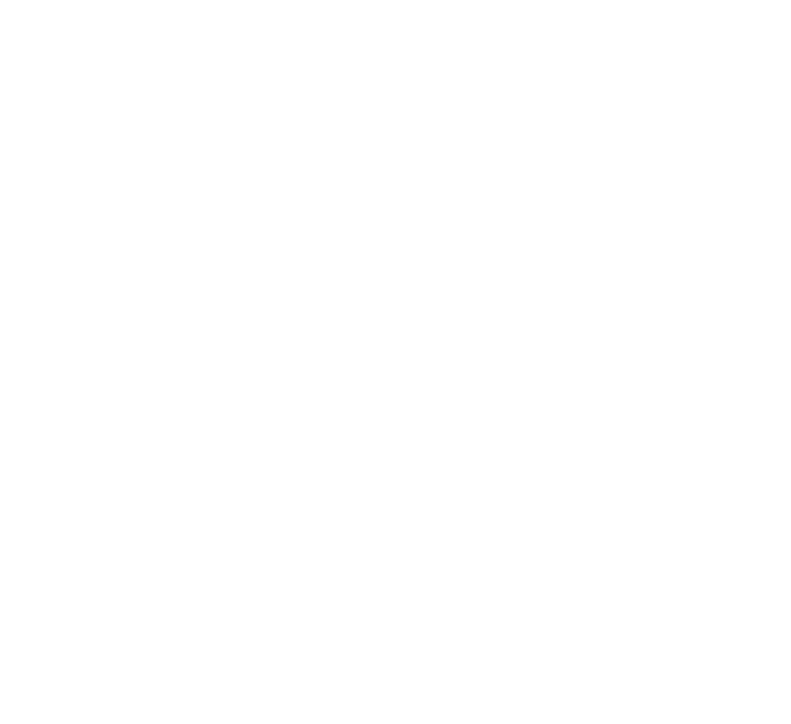
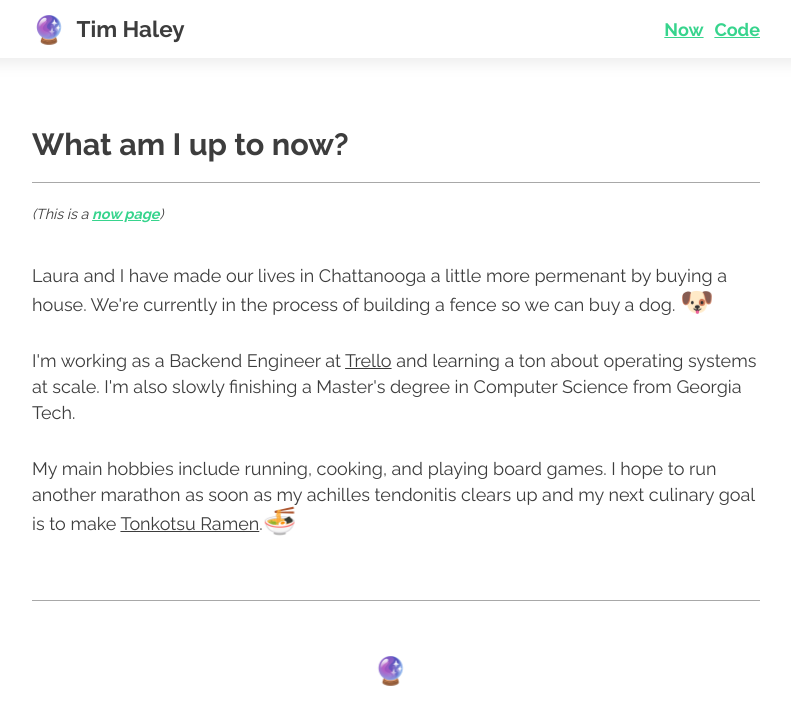
Before and after one commit to timhaley94/timhaley.me, a Gatsby site: page /now in a window 1280 px wide. Before the commit this address had no page. Shown: the whole page, without its empty margins (244-1035 px from the left). Built offline with nearby package versions, Linux system fonts and the light colour scheme; Gatsby itself is replaced by a stand-in of ours.

Commit message:
Spin up "now" page. Break projects into it's own page.

```diff
--- a/src/components/About/index.js
+++ b/src/components/About/index.js
@@ -11,7 +11,7 @@
         <p className={ styles.description }>
           I'm a software engineer from Chattanooga, TN and who likes
           to write code, play Dungeons and Dragons, and watch NBA
-          basketball. This site is a showcase of some of my work.
+          basketball. This is my corner of the interwebs.
         </p>
       </a>
     </div>
--- a/src/components/About/index.module.css
+++ b/src/components/About/index.module.css
@@ -1,8 +1,13 @@
 .container {
-  margin: 0 auto 2.5rem auto;
+  margin: 0 auto;
   width: 100%;
   max-width: 550px;
   text-align: center;
+  height: 80vh;
+  display: flex;
+  flex-direction: column;
+  justify-content: center;
+  align-items: center;
 }
 
 .title {
--- a/src/components/Button/index.js
+++ b/src/components/Button/index.js
@@ -1,6 +1,5 @@
 import React from 'react';
 import PropTypes from 'prop-types';
-import { Link } from 'gatsby';
 import classNames from 'classnames';
 import styles from './index.module.css';
 
--- a/src/components/Emoji/index.module.css
+++ b/src/components/Emoji/index.module.css
@@ -1,4 +1,5 @@
 .container {
   font-size: 1.5rem;
+  color: rgb(0, 0, 0);
   margin: 0.1rem 0.6rem 0 0;
 }
--- a/src/components/Footer/index.js
+++ b/src/components/Footer/index.js
@@ -1,27 +1,12 @@
 import React from 'react';
-import { SocialIcon } from 'react-social-icons';
+import { Emoji } from '..';
 import styles from './index.module.css';
-
-function Icon({ url }) {
-  return (
-    <div className={ styles.icon }>
-      <SocialIcon url={ url } />
-    </div>
-  );
-}
 
 const Footer = () => (
   <>
     <hr />
     <footer className={ styles.container }>
-      <div className={ styles.icons }>
-        <Icon url="https://www.linkedin.com/in/tim-haley/" />
-        <Icon url="https://github.com/timhaley94" />
-        <Icon url="mailto:tim.d.haley@gmail.com" />
-      </div>
-      <p className={ styles.copyright }>
-        © {new Date().getFullYear()} Tim Haley
-      </p>
+      <Emoji value="🔮" alt="crystal ball" />
     </footer>
   </>
 );
--- a/src/components/Footer/index.module.css
+++ b/src/components/Footer/index.module.css
@@ -5,17 +5,3 @@
   justify-content: center;
   align-items: center;
 }
-
-.icons {
-  display: flex;
-  justify-content: center;
-  align-items: center;
-}
-
-.icon {
-  margin: 0 15px;
-}
-
-.copyright {
-  margin: 1rem 0 0 0;
-}
--- a/src/components/Header/index.js
+++ b/src/components/Header/index.js
@@ -15,9 +15,8 @@
           </span>
         </Link>
         <nav>
-          <Link className={ styles.navLink } to="/#me">Me</Link>
-          { /* <Link className={ styles.navLink } to="/#skills">Skills</Link> */ }
-          <Link className={ styles.navLink } to="/#projects">Projects</Link>
+          <Link className={ styles.navLink } to="/now">Now</Link>
+          <Link className={ styles.navLink } to="/code">Code</Link>
         </nav>
       </div>
     </header>
--- a/src/components/Layout/index.js
+++ b/src/components/Layout/index.js
@@ -1,12 +1,12 @@
 import React from 'react';
 import PropTypes from 'prop-types';
 import { useStaticQuery, graphql } from 'gatsby';
-import { Header, Footer } from '..';
+import { Header, Footer, SEO } from '..';
 import styles from './index.module.css';
 import './normalize.css';
 import './global.css';
 
-const Layout = ({ children }) => {
+const Layout = ({ noFooter, children }) => {
   const data = useStaticQuery(graphql`
     query SiteTitleQuery {
       site {
@@ -23,15 +23,21 @@
       <div className={ styles.container }>
         <div className={ styles.content }>
           <main>{ children }</main>
-          <Footer />
+          { !noFooter ? <Footer /> : null }
         </div>
       </div>
+      <SEO />
     </>
   )
 }
 
 Layout.propTypes = {
+  noFooter: PropTypes.bool,
   children: PropTypes.node.isRequired,
 };
 
+Layout.defaultProps = {
+  noFooter: false
+};
+
 export default Layout;
--- /dev/null
+++ b/src/components/Now/index.js
@@ -0,0 +1,43 @@
+import React from 'react';
+import { Emoji, Section } from '..';
+import styles from './index.module.css';
+
+function About() {
+  return (
+    <Section title="What am I up to now?" noMargin>
+      <p className={ styles.caption }>
+        (This is a{ ' ' }
+        <a
+          className={ styles.link }
+          target="_blank"
+          rel="noopener"
+          href="https://nownownow.com/about"
+        >
+          now page
+        </a>
+        )
+      </p>
+      <div className={ styles.container }>
+        <p className={ styles.p }>
+          Laura and I have made our lives in Chattanooga a little more permenant
+          by buying a house. We're currently in the process of building a fence
+          so we can buy a dog. <Emoji value="🐶" alt="dog" />
+        </p>
+        <p className={ styles.p }>
+          I'm working as a Backend Engineer at <a href="https://trello.com/">Trello</a>{ ' ' }
+          and learning a ton about operating systems at scale. I'm also slowly finishing a
+          Master's degree in Computer Science from Georgia Tech.
+        </p>
+        <p className={ styles.p }>
+          My main hobbies include running, cooking, and playing board games. I hope to
+          run another marathon as soon as my achilles tendonitis clears up and my next
+          culinary goal is to make{ ' ' }
+          <a href="https://www.youtube.com/watch?v=jFM_rJ5MtYk&t=222s">Tonkotsu Ramen</a>.
+          <Emoji value="🍜" alt="ramen" />
+        </p>
+      </div>
+    </Section>
+  );
+}
+
+export default About;
--- /dev/null
+++ b/src/components/Now/index.module.css
@@ -0,0 +1,23 @@
+.container {
+    margin: 2rem 0 3.5rem 0;
+}
+
+.p {
+    margin: 30px 0;
+}
+
+.caption {
+    margin: 1rem 0 0 0;
+    font-size: 0.8em;
+    font-style: italic;
+}
+
+.link {
+    color: #37d48d;
+    font-weight: 700;
+    text-decoration: underline;
+}
+
+.link:hover {
+    color: #2eb377;
+}
--- a/src/components/Projects/index.js
+++ b/src/components/Projects/index.js
@@ -132,7 +132,7 @@
   );
 
   return (
-    <Section title="Projects" anchor="projects" headerChildren={ headerChildren }>
+    <Section title="Projects" headerChildren={ headerChildren }>
       { mappedProjects }
     </Section>
   );
--- a/src/components/Section/index.js
+++ b/src/components/Section/index.js
@@ -1,22 +1,26 @@
 import React from 'react';
 import PropTypes from 'prop-types';
+import classNames from 'classnames';
 import styles from './index.module.css';
 
-function Section({ title, anchor, headerChildren, children }) {
+function Section({
+  title,
+  headerChildren,
+  children,
+  noMargin
+}) {
   return (
     <div className={ styles.container }>
       <div className={ styles.header }>
         <div className={ styles.titleContainer }>
-          <a name={ anchor }>
-            <h3 className={ styles.title }>{ title }</h3>
-          </a>
+          <h3 className={ styles.title }>{ title }</h3>
         </div>
         <div>
           { headerChildren }
         </div>
       </div>
       <hr className={ styles.hr } />
-      <div className={ styles.children }>
+      <div className={ classNames(styles.children, { [styles.noMargin]: noMargin }) }>
         { children }
       </div>
     </div>
@@ -24,10 +28,15 @@
 }
 
 Section.propTypes = {
-  anchor: PropTypes.string.isRequired,
   title: PropTypes.string.isRequired,
-  headerChildren: PropTypes.node.isRequired,
-  children: PropTypes.node.isRequired
+  headerChildren: PropTypes.node,
+  children: PropTypes.node.isRequired,
+  noMargin: PropTypes.bool
+};
+
+Section.defaultProps = {
+  headerChildren: null,
+  noMargin: false
 };
 
 export default Section;
--- a/src/components/Section/index.module.css
+++ b/src/components/Section/index.module.css
@@ -34,9 +34,13 @@
 }
 
 .hr {
-  margin-top: 0;
+  margin: 0;
 }
 
 .children {
-  margin: 30px 0 0 0;
+  margin: 2rem 0 0 0;
 }
+
+.children.noMargin {
+  margin: 0;
+}
--- a/src/components/index.js
+++ b/src/components/index.js
@@ -5,6 +5,7 @@
 export { default as Header } from './Header';
 export { default as Image } from './Image';
 export { default as Layout } from './Layout';
+export { default as Now } from './Now';
 export { default as Project } from './Project';
 export { default as Projects } from './Projects';
 export { default as SecondaryButton } from './SecondaryButton';
--- /dev/null
+++ b/src/pages/now.js
@@ -0,0 +1,8 @@
+import React from 'react';
+import { Layout, Now } from '../components';
+
+export default () => (
+  <Layout>
+    <Now />
+  </Layout>
+)
```
Also changed, not shown: src/pages/code.js (added, +8 -0 lines), src/pages/index.js (+3 -14 lines), 1 other file.
